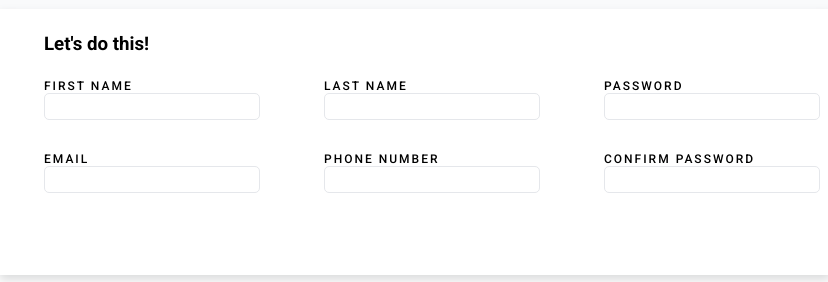
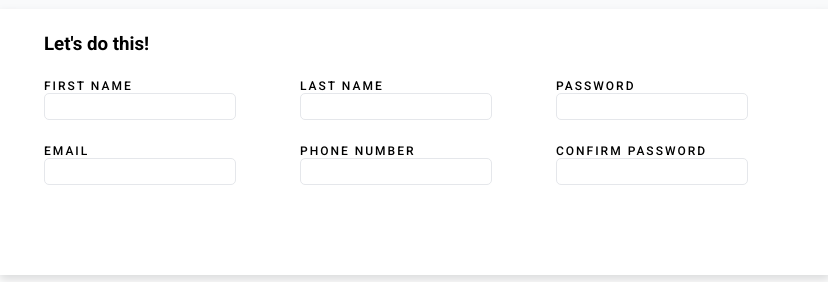
Before and after one commit to ilindaa/sign-up-form, a plain HTML site: page index.html in a window 1280 px wide. Shown: the part 248-530 px from the top of the page, 452-1280 px from the left. Drawn offline with Linux system fonts and the light colour scheme.

Commit message:
Fixed CSS for form inputs; Added favicon

```diff
--- a/index.html
+++ b/index.html
@@ -4,6 +4,7 @@
     <meta charset="UTF-8">
     <meta name="viewport" content="width=device-width, initial-scale=1.0">
     <title>Sign-up Form</title>
+    <link href="Images/twemoji_shinto_shrine.png" rel="icon">
     <link href="style.css" rel="stylesheet">
     <script src="javascript.js"></script>
 </head>
@@ -37,7 +38,7 @@
                 <p hidden>Required fields are followed by <span aria-label="required">*</span>.</p>
                 <form action="/my-handing-form-page" method="post">
 
-                   <div class="form-row form-row-space">
+                   <div class="form-row">
                        <div>
                            <label for="first-name">First Name</label>
                            <input type="text" id="first-name" name="firstName" required>
--- a/style.css
+++ b/style.css
@@ -55,6 +55,8 @@ h3 {
 
 .brand-content {
     gap: 1rem;
+    display: flex;
+    flex-wrap: wrap;
 }
 
 .brand-item {
@@ -129,12 +131,9 @@ p {
 
 .form-row {
     display: flex;
-    gap: 4rem;
-}
-
-.form-row-space {
-    /* space between the input boxes */
-    margin-bottom: 2rem;
+    /* wrap the input text, give form input horizontal spacing */
+    flex-wrap: wrap;
+    column-gap: 4rem;
 }
 
 /* form labels */
@@ -173,7 +172,9 @@ input {
     border: 1px solid #E5E7EB;
     border-radius: 5px;
     padding: 5px;
-    width: 13.5rem;
+    width: 12rem;
+    /* form input vertical spacing */
+    margin-bottom: 1.5rem;
 }
 
 input:focus {
```
